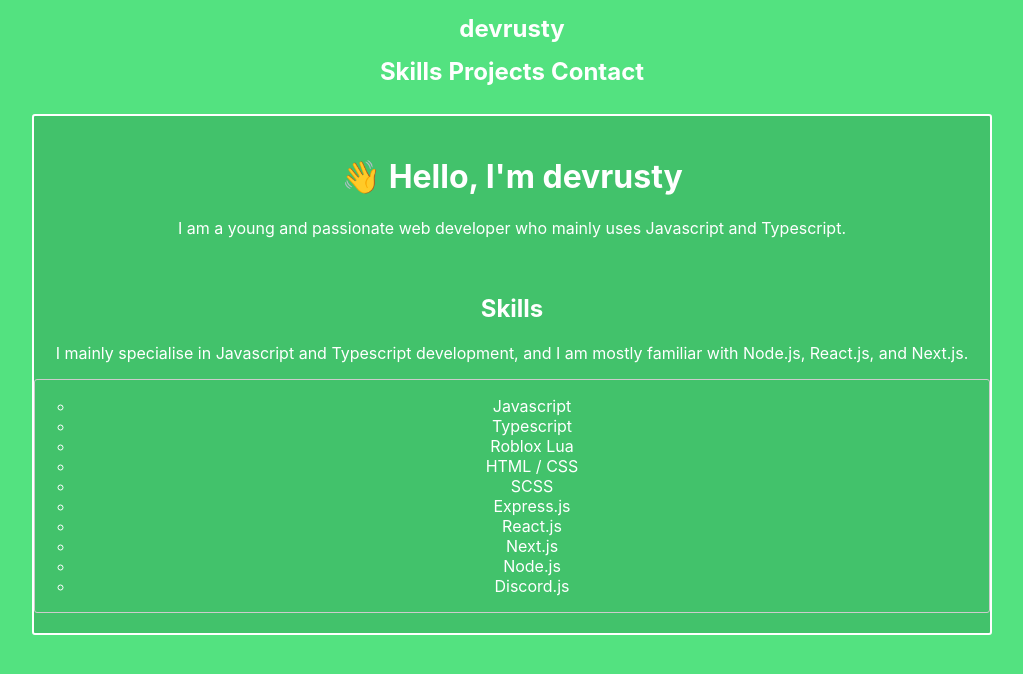
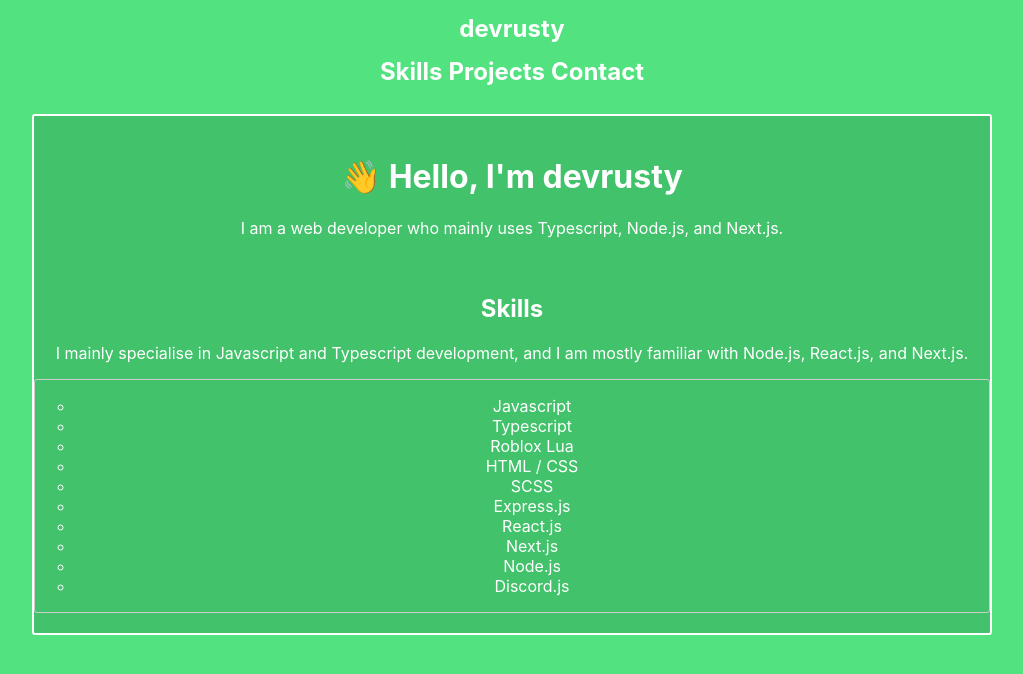
Before and after one commit to compscitwilight/PersonalSite, a Next.js app: page / in a window 1280 px wide. Shown: the top 674 px of the page, without its empty margins (128-1151 px from the left). Built offline with nearby package versions, Linux system fonts and the light colour scheme.

Commit message:
updated header

```diff
--- a/components/Header.jsx
+++ b/components/Header.jsx
@@ -1,7 +1,7 @@
 import Link from "next/link"
 
 export default function Header() {
-    const briefDescription = "I am a young and passionate web developer who mainly uses Javascript and Typescript."
+    const briefDescription = "I am a  web developer who mainly uses Typescript, Node.js, and Next.js."
 
     return (
         <span className="header page-section">
```
